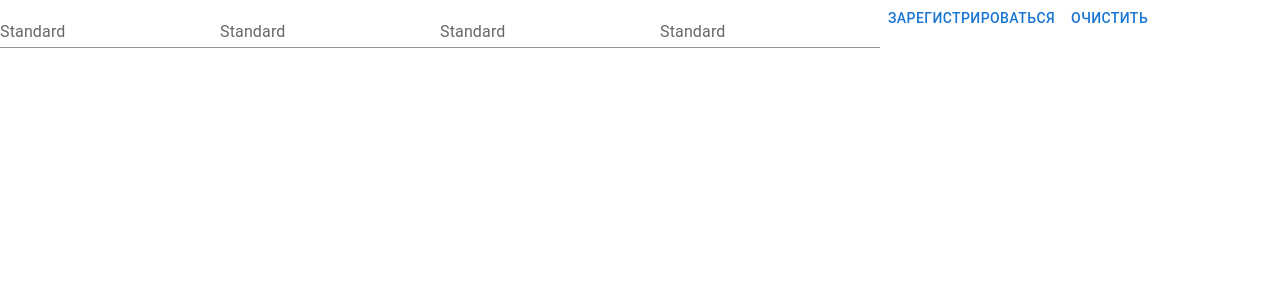
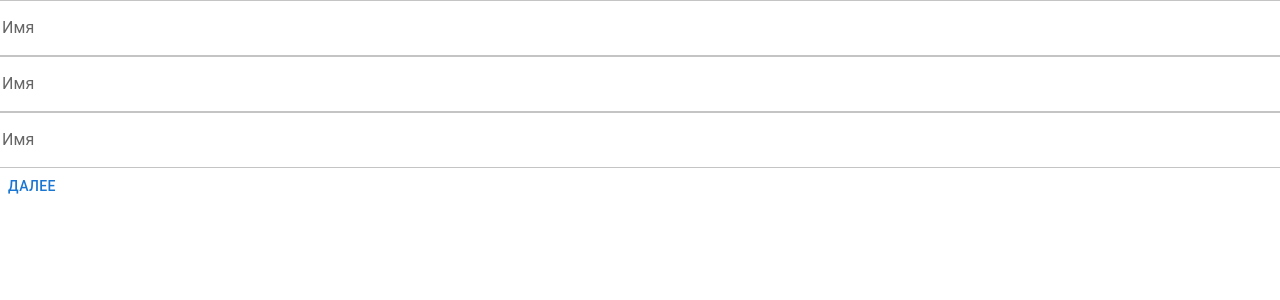
Before and after one commit to GuzeevZhenya/Tutorial-React, a React (Create React App) app: page / in a window 1280 px wide. Shown: the top 300 px of the page. Built offline with nearby package versions, Linux system fonts and the light colour scheme.

Commit message:
create react-hook-form

```diff
--- a/package.json
+++ b/package.json
@@ -5,6 +5,7 @@
   "dependencies": {
     "@emotion/react": "^11.9.0",
     "@emotion/styled": "^11.8.1",
+    "@hookform/resolvers": "^2.9.1",
     "@mui/material": "^5.8.3",
     "@testing-library/jest-dom": "^5.16.1",
     "@testing-library/react": "^11.2.7",
@@ -16,7 +17,8 @@
     "react-hook-form": "^7.31.3",
     "react-router-dom": "^6.3.0",
     "react-scripts": "4.0.3",
-    "web-vitals": "^1.1.2"
+    "web-vitals": "^1.1.2",
+    "yup": "^0.32.11"
   },
   "scripts": {
     "start": "react-scripts start",
--- /dev/null
+++ b/src/React-Form/Forms/AdressInfo.js
@@ -0,0 +1,73 @@
+import React from "react";
+import TextField from "@mui/material/TextField";
+import Button from "@mui/material/Button";
+import { useForm, useFormState } from "react-hook-form";
+import { yupResolver } from "@hookform/resolvers/yup";
+import * as yup from "yup";
+import { Prev } from "react-bootstrap/esm/PageItem";
+
+const schema = yup
+  .object({
+    city: yup.string().required("Укажите город"),
+    street: yup.string().required("Укажите улицу"),
+    appartment: yup.number("Должен быть числом").required("Укажите квартиру"),
+  })
+  .required();
+
+export const AdressForm = ({ setFormValues, nextStep }) => {
+  const { register, handleSubmit, formState } = useForm({
+    defaultValues: {
+      city: "",
+      street: "",
+      appartment: 0,
+    },
+    resolver: yupResolver(schema),
+  });
+  const onSubmit = (values) => {
+    setFormValues((prev) => {
+      return { ...prev, ...values };
+    });
+
+    nextStep("result");
+  };
+  // const handleClickClear = () => reset();
+  return (
+    <form onSubmit={handleSubmit(onSubmit)}>
+      <TextField
+        name="city"
+        id="standard-basic"
+        label="Город"
+        {...register("city")}
+        helperText={formState.errors.city && formState.errors.city.message}
+        error={!!formState.errors.city}
+        fullWidth
+      />
+      <TextField
+        name="street"
+        id="standard-basic"
+        label="Улица"
+        {...register("street")}
+        helperText={formState.errors.street && formState.errors.street.message}
+        error={!!formState.errors.street}
+        fullWidth
+      />
+      <TextField
+        name="appartment"
+        id="standard-basic"
+        label="Квартира"
+        {...register("appartment")}
+        helperText={
+          formState.errors.appartment && formState.errors.appartment.message
+        }
+        error={!!formState.errors.appartment}
+        fullWidth
+      />
+      <div className="row button">
+        {/* <Button onClick={handleSubmit(handleClickClear)}>Очистить</Button> */}
+        <Button variant="contained" onClick={handleSubmit(onSubmit)}>
+          Далее
+        </Button>
+      </div>
+    </form>
+  );
+};
--- /dev/null
+++ b/src/React-Form/Forms/PersonalInfoForm.js
@@ -0,0 +1,84 @@
+import React from "react";
+import TextField from "@mui/material/TextField";
+import Button from "@mui/material/Button";
+import { useForm, useFormState } from "react-hook-form";
+import { yupResolver } from "@hookform/resolvers/yup";
+import * as yup from "yup";
+
+const schema = yup
+  .object({
+    firstName: yup.string().min(2, "Слишком короткое имя").required(),
+    lastName: yup.string().min(3, "Слишком короткая Фамилия").required(),
+    email: yup.string().email("Неверная почта").required("Укажите почту"),
+    // password: yup.string().when("email", {
+    //   is: (value) => value.includes("@"), //Если в email есть @, то выполняем действие ниже
+    //   then: yup
+    password: yup
+      .string()
+      .min(6, "Пароль не должен быть не менее 6 символов")
+      .max(32, "Пароль должен быть не более 32 символов"),
+  })
+  .required();
+
+export const PersonalInfoForm = ({ nextStep, setFormValues }) => {
+  const { register, handleSubmit, errors, resetField, reset, formState } =
+    useForm({ resolver: yupResolver(schema) });
+
+  const onSubmit = (values) => {
+    setFormValues(values);
+    nextStep("adress");
+  };
+  const handleClickClear = () => reset();
+  return (
+    <form onSubmit={handleSubmit(onSubmit)}>
+      <TextField
+        name="firstName"
+        id="standard-basic"
+        label="Имя"
+        {...register("firstName")}
+        helperText={
+          formState.errors.firstName && formState.errors.firstName.message
+        }
+        error={!!formState.errors.firstName}
+        variant="standard"
+      />
+      <TextField
+        name="lastName"
+        id="standard-basic"
+        label="Фамилия"
+        variant="standard"
+        {...register("lastName")}
+        helperText={
+          formState.errors.lastName && formState.errors.lastName.message
+        }
+        error={!!formState.errors.lastName}
+      />
+      <TextField
+        name="email"
+        id="standard-basic"
+        label="E-Mail"
+        variant="standard"
+        {...register("email")}
+        helperText={formState.errors.email && formState.errors.email.message}
+        error={!!formState.errors.email}
+      />
+      <TextField
+        name="password"
+        id="standard-basic"
+        label="Password"
+        variant="standard"
+        {...register("password")}
+        helperText={
+          formState.errors.password && formState.errors.password.message
+        }
+        error={!!formState.errors.password}
+      />
+      <div className="row button">
+        <Button onClick={handleSubmit(handleClickClear)}>Очистить</Button>
+        <Button variant="contained" onClick={handleSubmit(onSubmit)}>
+          Далее
+        </Button>
+      </div>
+    </form>
+  );
+};
--- /dev/null
+++ b/src/React-Form/Forms/Result.js
@@ -0,0 +1,35 @@
+import React from "react";
+import { Paper } from "@mui/material";
+
+export const Result = ({ formValues }) => {
+  return (
+    <Paper style={{ padding: 30 }}>
+      <h2>Персональная информация:</h2>
+      <ul>
+        <li>
+          <b>Имя:{formValues.firstName} </b>
+        </li>
+        <li>
+          <b>Фамилия:{formValues.lastName} </b>
+        </li>
+        <li>
+          <b>Почта:{formValues.lastName} </b>
+        </li>
+        <li>
+          <b>Пароль:{formValues.lastName} </b>
+        </li>
+        <hr />
+        <h2>Адрес</h2>
+        <li>
+          <b>Город:{formValues.city} </b>
+        </li>
+        <li>
+          <b>Улица:{formValues.street} </b>
+        </li>
+        <li>
+          <b>Квартира:{formValues.appartment} </b>
+        </li>
+      </ul>
+    </Paper>
+  );
+};
--- a/src/React-Form/ReactForm.js
+++ b/src/React-Form/ReactForm.js
@@ -1,65 +1,35 @@
-import React from "react";
-import TextField from "@mui/material/TextField";
-import Button from "@mui/material/Button";
-import { useForm, useFormState } from "react-hook-form";
-import { yupResolver } from '@hookform/resolvers/yup';
-import * as yup from "yup";
-
+import React, { useState } from "react";
+import { PersonalInfoForm } from "./Forms/PersonalInfoForm";
+import { AdressForm } from "./Forms/AdressInfo";
+import { BrowserRouter, Route, Routes, useNavigate } from "react-router-dom";
+import { Result } from "./Forms/Result";
 export const ReactForm = () => {
-  const { register, handleSubmit, errors, resetField, reset, formState } =
-    useForm();
-  const onSubmit = (values) => {
-    console.log(values);
-    // handleClickClear();
+  const [formValues, setFormValues] = useState({});
+  const navigate = useNavigate();
+  const nextStep = (name) => {
+    navigate(`/${name}`);
   };
-  const handleClickClear = () => reset();
-
+  console.log(formValues);
   return (
-    <form onSubmit={handleSubmit(onSubmit)}>
-      <TextField
-        name="firstName"
-        id="standard-basic"
-        label="Standard"
-        {...register("firstName")}
-        helperText={
-          formState.errors.firstName && formState.errors.firstName.message
-        }
-        error={!!formState.errors.firstName}
-        variant="standard"
-      />
-      <TextField
-        name="lastName"
-        id="standard-basic"
-        label="Standard"
-        variant="standard"
-        {...register("lastName")}
-        helperText={
-          formState.errors.lastName && formState.errors.lastName.message
-        }
-        error={!!formState.errors.lastName}
-      />
-      <TextField
-        name="email"
-        id="standard-basic"
-        label="Standard"
-        variant="standard"
-        {...register("email")}
-        helperText={formState.errors.email && formState.errors.email.message}
-        error={!!formState.errors.email}
-      />
-      <TextField
-        name="password"
-        id="standard-basic"
-        label="Standard"
-        variant="standard"
-        {...register("password")}
-        helperText={
-          formState.errors.password && formState.errors.password.message
-        }
-        error={!!formState.errors.password}
-      />
-      <Button onClick={handleSubmit(onSubmit)}>Зарегистрироваться</Button>
-      <Button onClick={handleSubmit(handleClickClear)}>Очистить</Button>
-    </form>
+    <div className="App">
+      <Routes>
+        <Route
+          path="/"
+          element={
+            <PersonalInfoForm
+              nextStep={nextStep}
+              setFormValues={setFormValues}
+            />
+          }
+        />
+        <Route
+          path="/adress"
+          element={
+            <AdressForm setFormValues={setFormValues} nextStep={nextStep} />
+          }
+        />
+        <Route path="/result" element={<Result formValues={formValues} />} />
+      </Routes>
+    </div>
   );
 };
--- /dev/null
+++ b/src/Recat-useFormContext/PersonalInfoForm.js
@@ -0,0 +1,39 @@
+import React from "react";
+import TextField from "@mui/material/TextField";
+
+export const PersonalInfoForm = ({ formState, register }) => {
+  return (
+    <div>
+      <div className="row">
+        <TextField
+          {...register("firstName")}
+          helperText={
+            formState.errors.firstName && formState.errors.firstName.message
+          }
+          error={!!formState.errors.firstName}
+          name="firstName"
+          label="Имя"
+          fullWidth
+        />
+        <TextField
+          {...register("lastName")}
+          helperText={
+            formState.errors.lastName && formState.errors.lastName.message
+          }
+          error={!!formState.errors.lastName}
+          name="lastName"
+          label="Имя"
+          fullWidth
+        />
+        <TextField
+          {...register("email")}
+          helperText={formState.errors.email && formState.errors.email.message}
+          error={!!formState.errors.email}
+          name="email"
+          label="Имя"
+          fullWidth
+        />
+      </div>
+    </div>
+  );
+};
--- /dev/null
+++ b/src/Recat-useFormContext/useFormContext.js
@@ -0,0 +1,30 @@
+import React from "react";
+import { useForm } from "react-hook-form";
+import Button from "@mui/material/Button";
+import { yupResolver } from "@hookform/resolvers/yup";
+import * as yup from "yup";
+import { PersonalInfoForm } from "./PersonalInfoForm";
+const schema = yup
+  .object({
+    firstName: yup.string().min(2, "Слишком короткое имя").required(),
+    lastName: yup.string().min(3, "Слишком короткая Фамилия").required(),
+    email: yup.string().email("Неверная почта").required("Укажите почту"),
+  })
+  .required();
+
+export const UseFormContext = () => {
+  const { register, handleSubmit, errors, formState } = useForm({
+    resolver: yupResolver(schema),
+  });
+
+  const onSubmit = (values) => {
+    console.log(values);
+  };
+
+  return (
+    <div>
+      <PersonalInfoForm register={register} formState={formState} />
+      <Button onClick={handleSubmit(onSubmit)}>Далее</Button>
+    </div>
+  );
+};
--- a/src/index.css
+++ b/src/index.css
@@ -27,7 +27,11 @@ li {
   list-style: none;
 }
 
-.list-name{
+.list-name {
   font-size: 20px;
   font-weight: 400;
 }
+
+button {
+  justify-content: space-between;
+}
--- a/src/index.js
+++ b/src/index.js
@@ -11,13 +11,14 @@ import { BrowserRouter } from "react-router-dom";
 // import { App } from "./tutorial-6/App";
 // import App from "./Routing/App";
 
-import {ReactForm} from './React-Form/ReactForm'
+// import {ReactForm} from './React-Form/ReactForm'
+import { UseFormContext } from "./Recat-useFormContext/useFormContext";
 import "bootstrap/dist/css/bootstrap.min.css";
 
 ReactDOM.render(
   <React.StrictMode>
     <BrowserRouter>
-      <ReactForm />
+      <UseFormContext />
     </BrowserRouter>
   </React.StrictMode>,
   document.getElementById("root")
```
Also changed, not shown: 1 other file (tests, documents, lock files or other folders).
